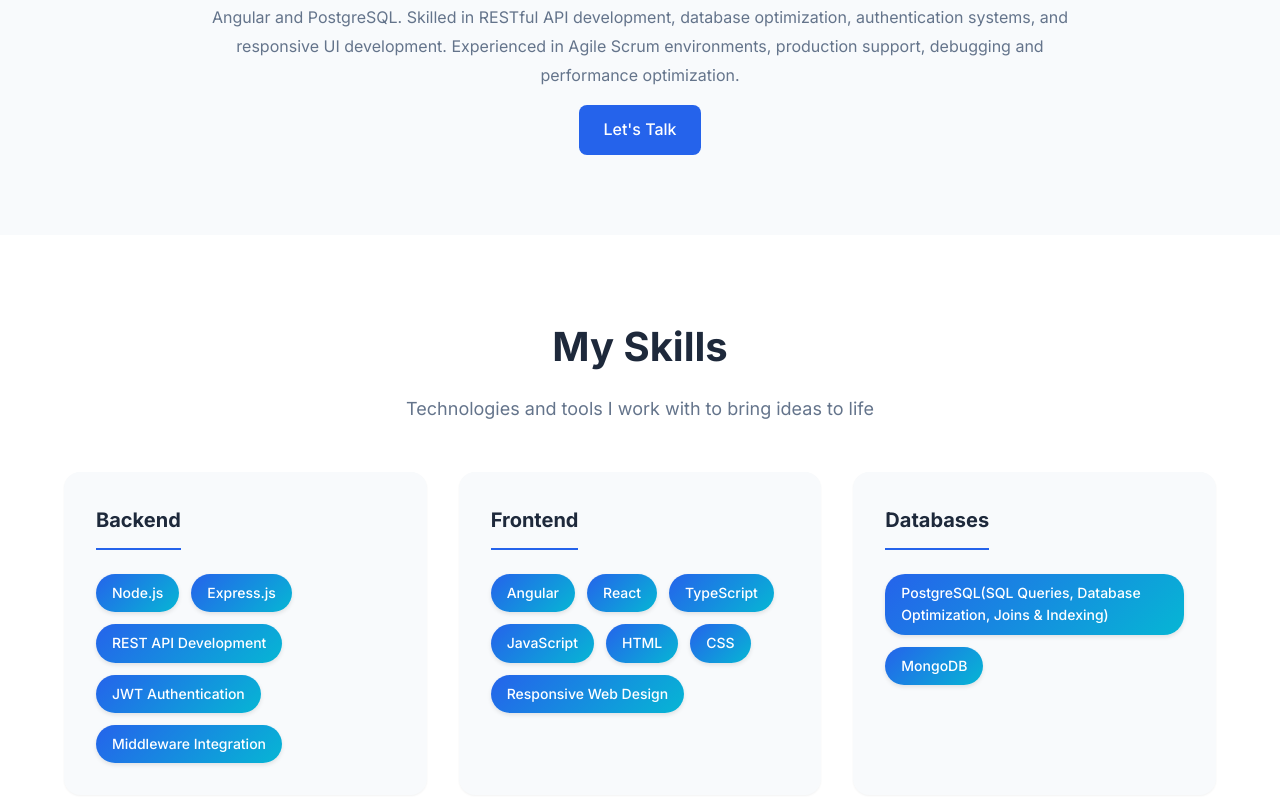
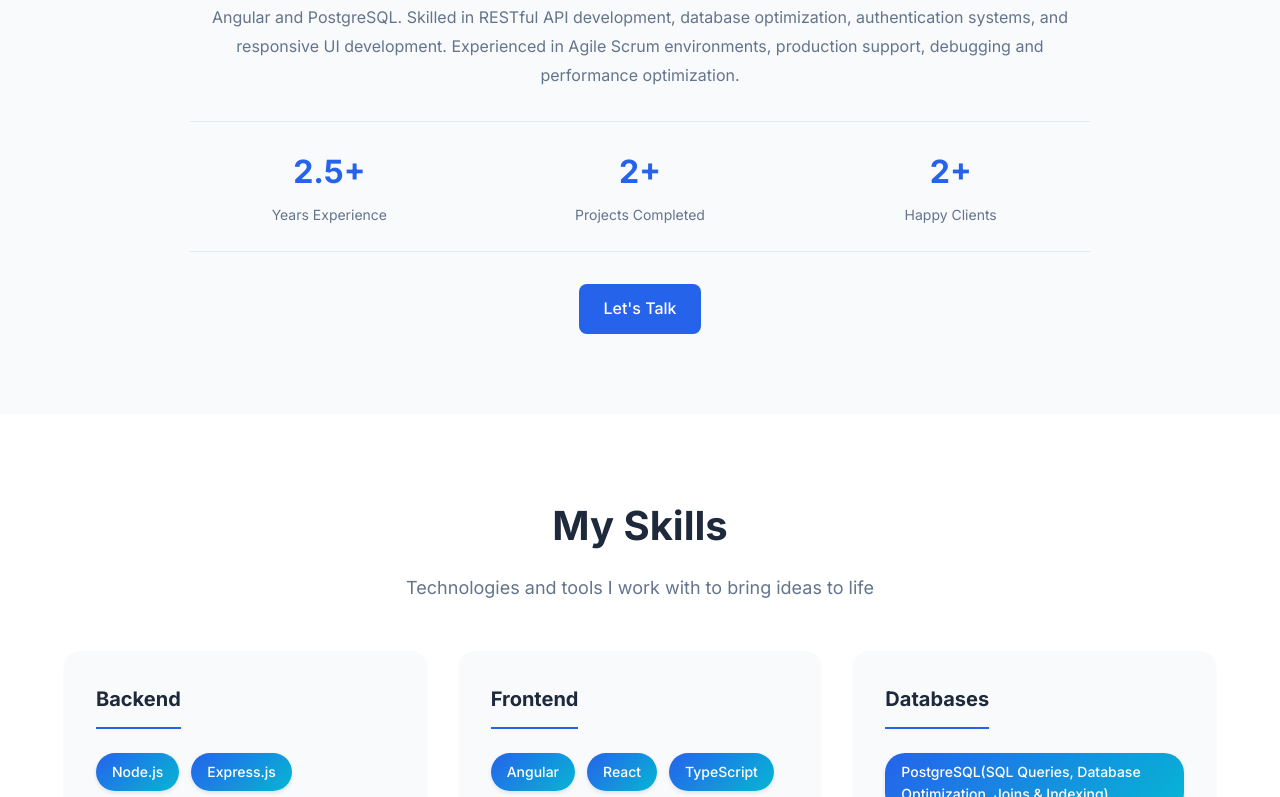
Before and after one commit to sriram25062/personal-portfolio, a React (Create React App) app: page / in a window 1280 px wide. Shown: the part 1123-1920 px from the top of the page. Built offline with nearby package versions, Linux system fonts and the light colour scheme.

Commit message:
profile updation1

```diff
--- a/src/components/About/About.js
+++ b/src/components/About/About.js
@@ -19,17 +19,17 @@ const About = () => {
               Full Stack Developer with 2.5+ years of expertise in building scalable web applications using Node.js, Express.js, Angular and PostgreSQL. Skilled in RESTful API development, database optimization, authentication systems, and responsive UI development. Experienced in Agile Scrum environments, production support, debugging and performance optimization.
             </p>
 
-            <div className="about__stats" style={{ display: 'none' }}>
+            <div className="about__stats" >
               <div className="about__stat">
-                <span className="about__stat-number">5+</span>
+                <span className="about__stat-number">2.5+</span>
                 <span className="about__stat-label">Years Experience</span>
               </div>
               <div className="about__stat">
-                <span className="about__stat-number">50+</span>
+                <span className="about__stat-number">2+</span>
                 <span className="about__stat-label">Projects Completed</span>
               </div>
               <div className="about__stat">
-                <span className="about__stat-number">30+</span>
+                <span className="about__stat-number">2+</span>
                 <span className="about__stat-label">Happy Clients</span>
               </div>
             </div>
```
